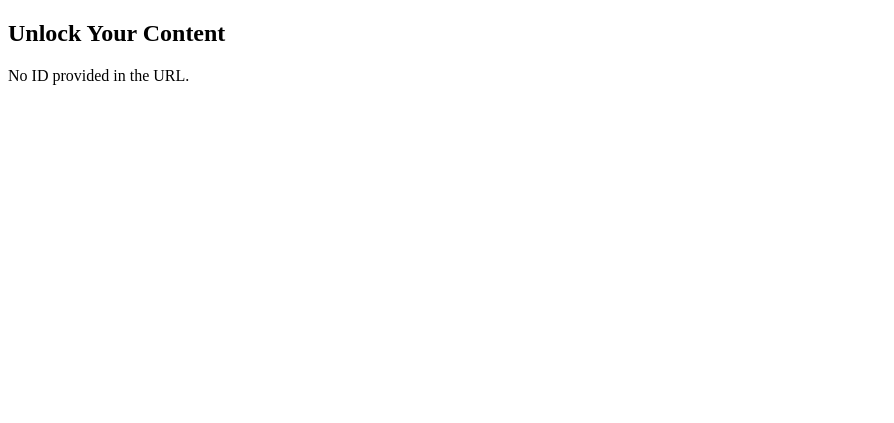
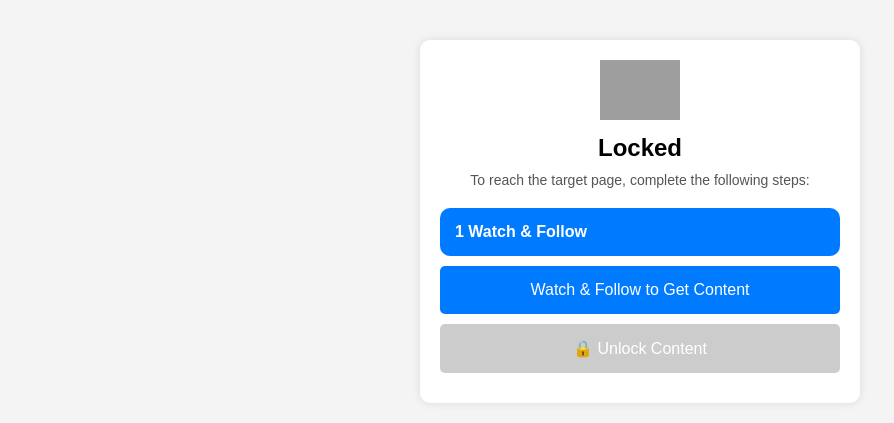
Before and after one commit to findrealityshows/Locked_content, a plain HTML site: page index.html in a window 1280 px wide. Shown: the whole page, without its empty margins (0-894 px from the left). Drawn offline with Linux system fonts and the light colour scheme; grey boxes are pictures that could not be loaded.

Commit message:
Update index.html

```diff
--- a/index.html
+++ b/index.html
@@ -4,46 +4,168 @@
     <meta charset="UTF-8">
     <meta name="viewport" content="width=device-width, initial-scale=1.0">
     <title>Unlock Your Content</title>
+    <style>
+        body {
+            font-family: Arial, sans-serif;
+            text-align: center;
+            background-color: #f4f4f4;
+            margin: 0;
+            padding: 20px;
+        }
+        .container {
+            background: white;
+            max-width: 400px;
+            margin: 20px auto;
+            padding: 20px;
+            border-radius: 10px;
+            box-shadow: 0px 0px 10px rgba(0, 0, 0, 0.1);
+        }
+        .lock-icon {
+            width: 80px;
+            margin-bottom: 10px;
+        }
+        .title {
+            font-size: 24px;
+            font-weight: bold;
+            margin-bottom: 10px;
+        }
+        .description {
+            font-size: 14px;
+            margin-bottom: 20px;
+            color: #555;
+        }
+        .step-box {
+            background-color: #007bff;
+            color: white;
+            font-size: 16px;
+            padding: 15px;
+            border-radius: 10px;
+            display: flex;
+            align-items: center;
+            justify-content: space-between;
+            margin-bottom: 10px;
+        }
+        .step-box span {
+            font-weight: bold;
+        }
+        .button-container {
+            display: flex;
+            flex-direction: column;
+            align-items: center;
+        }
+        .button {
+            width: 100%;
+            padding: 15px;
+            border: none;
+            border-radius: 5px;
+            font-size: 16px;
+            cursor: pointer;
+            transition: 0.3s;
+            margin-bottom: 10px;
+        }
+        .watch-button {
+            background-color: #007bff;
+            color: white;
+        }
+        .watch-button:hover {
+            background-color: #0056b3;
+        }
+        .unlock-button {
+            background-color: #ccc;
+            color: white;
+            cursor: not-allowed;
+        }
+        .unlock-button.enabled {
+            background-color: #28a745;
+            cursor: pointer;
+        }
+        .unlock-button.enabled:hover {
+            background-color: #218838;
+        }
+        .loading {
+            display: none;
+            margin-top: 10px;
+        }
+        .loading img {
+            width: 30px;
+        }
+    </style>
 </head>
-<body onload="loadContent()">
-    <h2>Unlock Your Content</h2>
-    <p id="message">Loading...</p>
-    <iframe id="videoFrame" width="560" height="315" frameborder="0" allowfullscreen></iframe>
-    <div id="unlockLink"></div>
+<body>
+
+    <div class="container">
+        <img src="https://upload.wikimedia.org/wikipedia/commons/3/3a/Lock-icon-blue.png" class="lock-icon" alt="Lock Icon">
+        <div class="title">Locked</div>
+
+        <div class="description">
+            To reach the target page, complete the following steps:
+        </div>
+
+        <div class="step-box">
+            <span>1 Watch & Follow</span>
+            <div class="loading hidden" id="loading">
+                <img src="https://i.gifer.com/ZZ5H.gif" alt="Loading...">
+            </div>
+        </div>
+
+        <div class="button-container">
+            <button class="button watch-button" id="watchButton">Watch & Follow to Get Content</button>
+            <button class="button unlock-button" id="unlockButton" disabled>🔒 Unlock Content</button>
+        </div>
+    </div>
 
     <script>
-        async function loadContent() {
-            const params = new URLSearchParams(window.location.search);
-            const id = params.get('id');
+        document.addEventListener("DOMContentLoaded", function () {
+            const watchButton = document.getElementById("watchButton");
+            const unlockButton = document.getElementById("unlockButton");
+            const loading = document.getElementById("loading");
 
-            if (!id) {
-                document.getElementById("message").innerText = "No ID provided in the URL.";
+            const urlParams = new URLSearchParams(window.location.search);
+            const videoId = urlParams.get("id");
+
+            if (!videoId) {
+                alert("Invalid or missing video ID.");
                 return;
             }
 
-            try {
-                const response = await fetch('content.json');
-                const data = await response.json();
+            let watched = false;
 
-                if (!data[id]) {
-                    document.getElementById("message").innerText = "Invalid content ID.";
+            watchButton.addEventListener("click", function () {
+                loading.style.display = "inline-block";
+                watchButton.disabled = true;
+                watched = true;
+
+                setTimeout(() => {
+                    loading.style.display = "none";
+                    unlockButton.classList.add("enabled");
+                    unlockButton.disabled = false;
+                }, 20000); // 20 seconds countdown
+
+                window.location.href = `https://www.youtube.com/watch?v=${videoId}`;
+            });
+
+            unlockButton.addEventListener("click", function () {
+                if (!watched) {
+                    alert("You need to watch the video first!");
                     return;
                 }
 
-                const youtubeId = data[id].video;
-                const promisedLink = data[id].link;
+                fetch("content.json")
+                    .then(response => response.json())
+                    .then(data => {
+                        if (data[videoId] && data[videoId].link) {
+                            window.location.href = data[videoId].link;
+                        } else {
+                            alert("No content found for this video.");
+                        }
+                    })
+                    .catch(error => {
+                        console.error("Error fetching content:", error);
+                        alert("Failed to load content.");
+                    });
+            });
+        });
+    </script>
 
-                document.getElementById("videoFrame").src = `https://www.youtube.com/embed/${youtubeId}`;
-                document.getElementById("message").innerText = "Watch the video to unlock your content.";
-
-                setTimeout(() => {
-                    document.getElementById("unlockLink").innerHTML = `<a href="${promisedLink}" target="_blank">Click here to unlock</a>`;
-                }, 30000); // Unlock after 30 seconds
-
-            } catch (error) {
-                document.getElementById("message").innerText = "Error loading content.";
-            }
-        }
-    </script>
 </body>
 </html>
```
